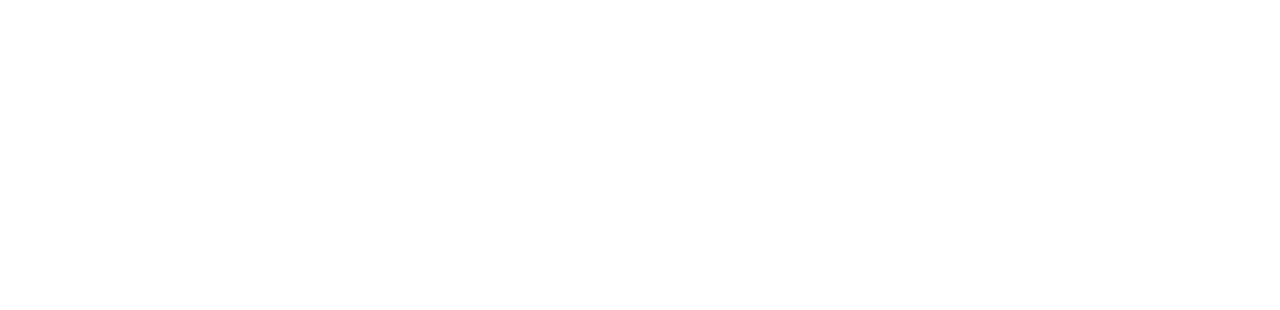
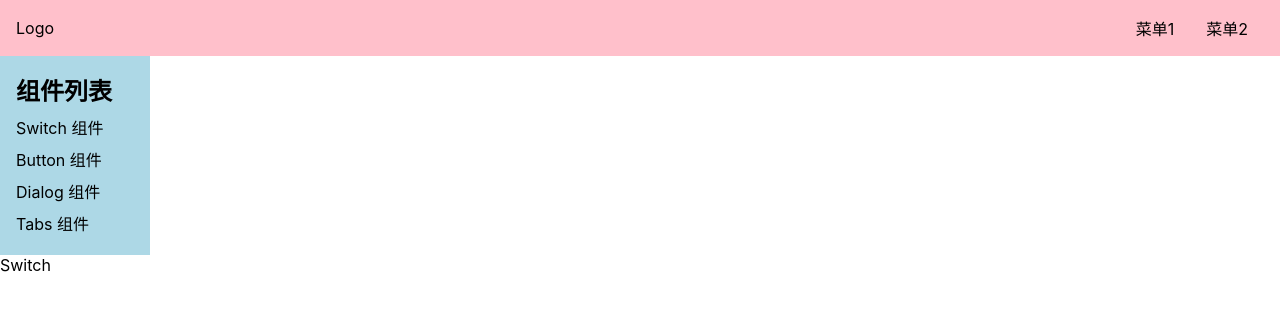
Before and after one commit to Mr-XuL/gulu-ui-one, a Vue app: page /#/doc/switch in a window 1280 px wide. Before the commit this address had no page. Shown: the top 310 px of the page. Built offline with nearby package versions, Linux system fonts and the light colour scheme.

Commit message:
路由切换之后 关闭Aside

```diff
--- a/src/App.vue
+++ b/src/App.vue
@@ -5,6 +5,7 @@
 
 <script lang="ts">
 import { ref, provide } from 'vue'
+import { router } from './route'
 
 export default {
   name: 'App',
@@ -12,6 +13,11 @@
     const width = document.documentElement.clientWidth
     const menuVisible = ref(width <= 500 ? false :true)
     provide('xxx',menuVisible)
+    if(width <= 500 ){
+    router.afterEach(()=>{
+      menuVisible.value=false;
+    })
+    }
   }
 }
 </script>
--- /dev/null
+++ b/src/components/SwitchDemo.vue
@@ -0,0 +1,5 @@
+<template>
+    <div>
+        Switch
+    </div>
+</template>
--- a/src/main.ts
+++ b/src/main.ts
@@ -1,17 +1,9 @@
 import { createApp } from 'vue'
 import App from './App.vue'
 import './index.scss'
-import {createWebHashHistory,createRouter} from 'vue-router'
-import Doc from './views/Doc.vue'
-import Home from './views/Home.vue'
+import { router } from './route'
 
-const history = createWebHashHistory()
-const router  = createRouter({
-    history:history,
-    routes:[
-        {path:'/',component:Home},
-        {path:'/doc',component:Doc}
-]})
+
 const app  =  createApp(App)
 app.use(router)
 app.mount('#app')
--- /dev/null
+++ b/src/route.ts
@@ -0,0 +1,17 @@
+import {createWebHashHistory,createRouter} from 'vue-router'
+import Doc from './views/Doc.vue'
+import Home from './views/Home.vue'
+import SwitchDemo from './components/SwitchDemo.vue'
+const history = createWebHashHistory()
+export const router  = createRouter({
+    history:history,
+    routes:[
+        {path:'/',component:Home},
+        {path:'/doc',component:Doc ,children:[
+            {path:'switch',component:SwitchDemo}
+        ]}
+]})
+
+router.afterEach(()=>{
+
+})
--- a/src/views/Doc.vue
+++ b/src/views/Doc.vue
@@ -6,7 +6,7 @@
         <h2>组件列表</h2>
         <ol>
           <li>
-            <router-link to="/doc/Switch">Switch 组件</router-link>
+            <router-link to="/doc/switch">Switch 组件</router-link>
           </li>
           <li>
             <router-link to="/doc/button">Button 组件</router-link>
@@ -19,6 +19,9 @@
           </li>
         </ol>
       </aside>
+      <main>
+        <router-view/>
+      </main>
     </div>
   </div>
 </template>
```
